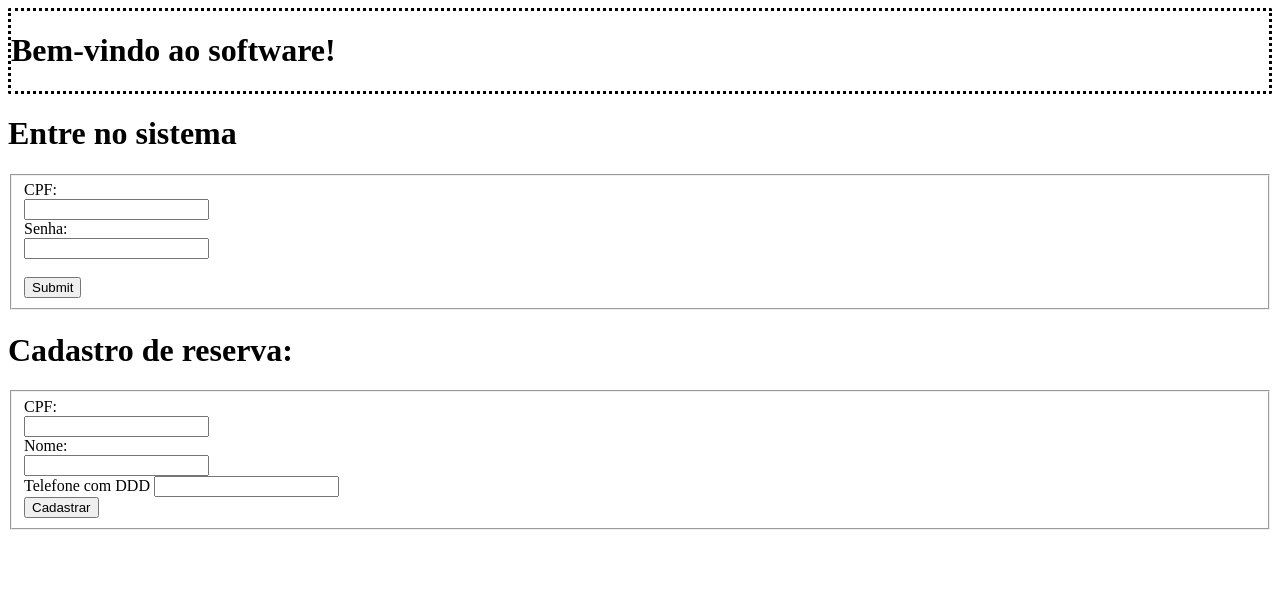
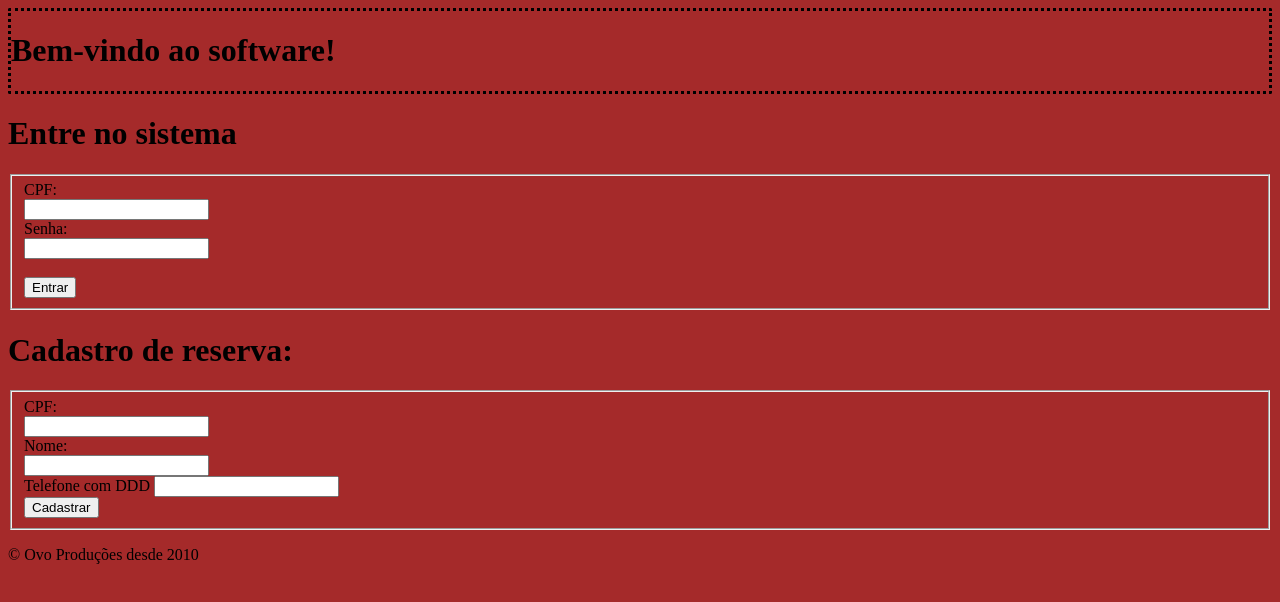
Before and after one commit to ProfessorTiagoBoto/inicianteHtml, a plain HTML site: page index.html in a window 1280 px wide. Drawn offline with Linux system fonts and the light colour scheme.

Commit message:
cor de fundo

```diff
--- a/index.html
+++ b/index.html
@@ -5,7 +5,7 @@
     <meta name="viewport" content="width=device-width, initial-scale=1.0">
     <title>Locatário_BritoFreitas</title>
     <style>
-        .{
+        body{
             background-color: brown;
         }
         .inicio{
@@ -27,7 +27,7 @@
                 <input type="text" id="cpf" name="cpf" value=""><br>
                 <label>Senha:</label><br>
                 <input type="password" id="senha" name="senha" value=""><br><br>
-                <input type="submit" value="Submit">
+                <input type="submit" value="Entrar">
             </fieldset>
          </form>
         </div>
@@ -44,5 +44,8 @@
             </fieldset>
         </div>
     </div>
+    <div class="final">
+        <p> &copy; Ovo Produções desde 2010</p>
+    </div>
 </body>
 </html>
```
